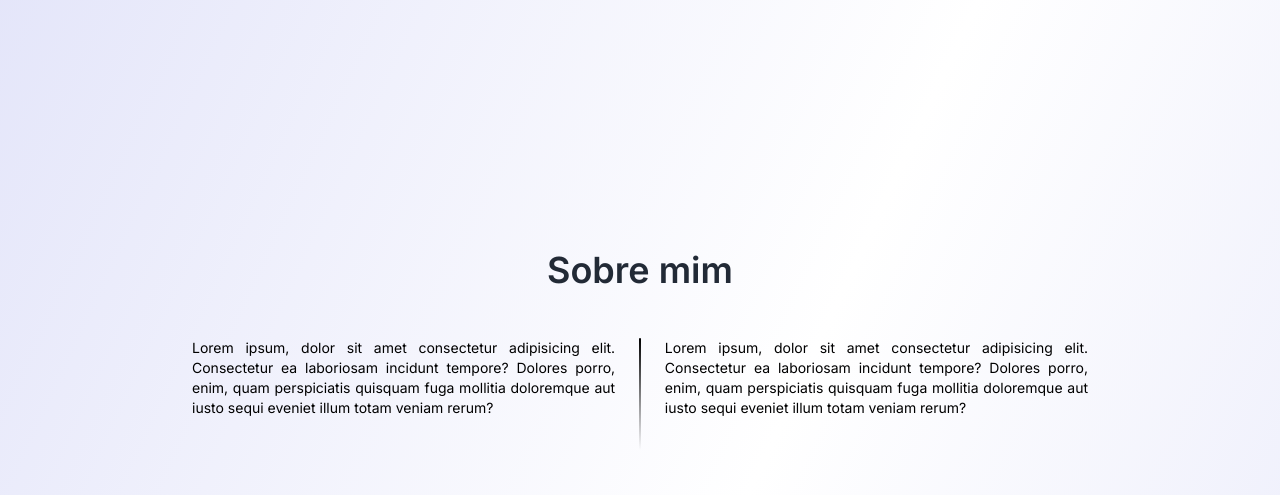
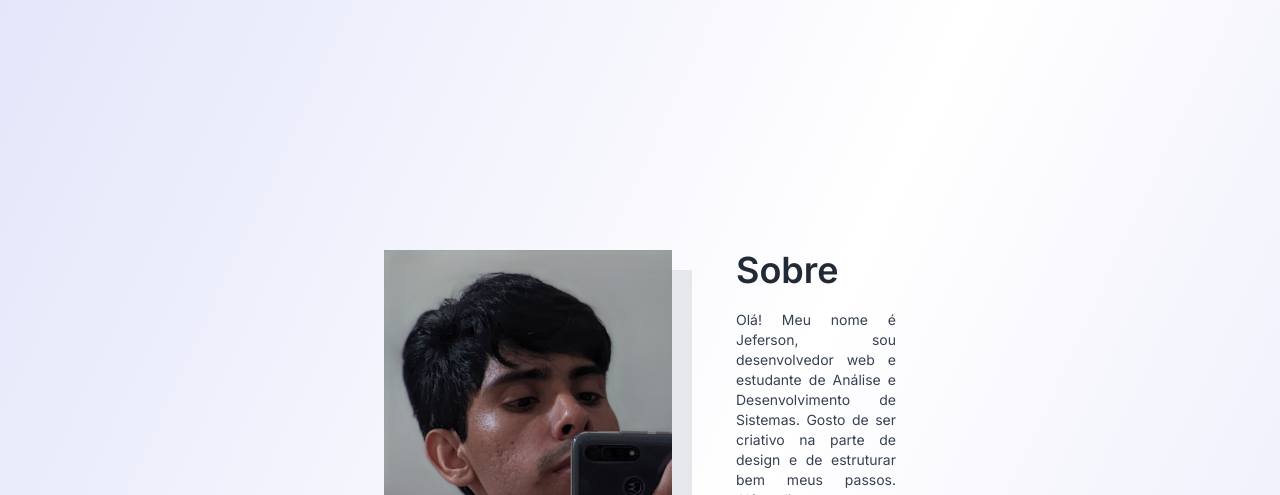
Before and after one commit to Jeferson0Silva/My-Portfolio, a website: page src/index.html in a window 1280 px wide. Shown: the part 646-1141 px from the top of the page. Drawn offline with Linux system fonts and the light colour scheme.

Commit message:
feat: description

```diff
--- a/src/index.html
+++ b/src/index.html
@@ -64,22 +64,21 @@
         </div>
       </div>
       <div id="sobre" class="flex flex-col h-custom-1 px-24 pt-24 gap-12">
-        <div class="w-full h-3/4 flex flex-col items-center gap-12 flex-1">
-          <h2 class="text-4xl font-semibold text-4">Sobre mim</h2>
-          <div class="flex h-5/6 w-custom-w gap-6">
-            <p class="text-sm text-justify">
-              Lorem ipsum, dolor sit amet consectetur adipisicing elit.
-              Consectetur ea laboriosam incidunt tempore? Dolores porro, enim,
-              quam perspiciatis quisquam fuga mollitia doloremque aut iusto
-              sequi eveniet illum totam veniam rerum?
-            </p>
-            <span class="w-1.5 h-28 bg-gradient-to-b from-3 rounded-full shadow-lg"></span>
-            <p class="text-sm text-justify">
-              Lorem ipsum, dolor sit amet consectetur adipisicing elit.
-              Consectetur ea laboriosam incidunt tempore? Dolores porro, enim,
-              quam perspiciatis quisquam fuga mollitia doloremque aut iusto
-              sequi eveniet illum totam veniam rerum?
-            </p>
+        <div class="w-full h-full flex flex-col items-center">
+          <div class="flex h-full w-custom-w px-48 gap-16">
+            <div class="w-full flex  flex-1">
+              <div class="relative w-72 h-72">
+                <img class="relative z-10 w-full h-full" src="/src/assets/imgs/profile.jpg" alt="">
+                <div class="absolute top-5 left-5 w-full h-full border-[20px] border-[#e5e7eb]"></div>
+              </div>
+            </div>
+            <div class="flex flex-col w-full gap-5">
+              <h2 class="text-4xl font-semibold text-4">Sobre</h2>
+              <p class="text-sm text-gray-700 text-justify w-full">
+                Olá! Meu nome é Jeferson, sou desenvolvedor web e estudante de Análise e Desenvolvimento de Sistemas.
+                Gosto de ser criativo na parte de design e de estruturar bem meus passos. Além disso, estou um pouco familiarizado com Scrum em alguns projetos básicos nos quais participei.
+              </p>
+            </div>
           </div>
         </div>
         <div class="aboutImgs w-full h-3/4 flex flex-col gap-4 justify-center items-center flex-1">
```
Also changed, not shown: src/assets/css/output.css, src/assets/imgs/profile.jpg (added).
